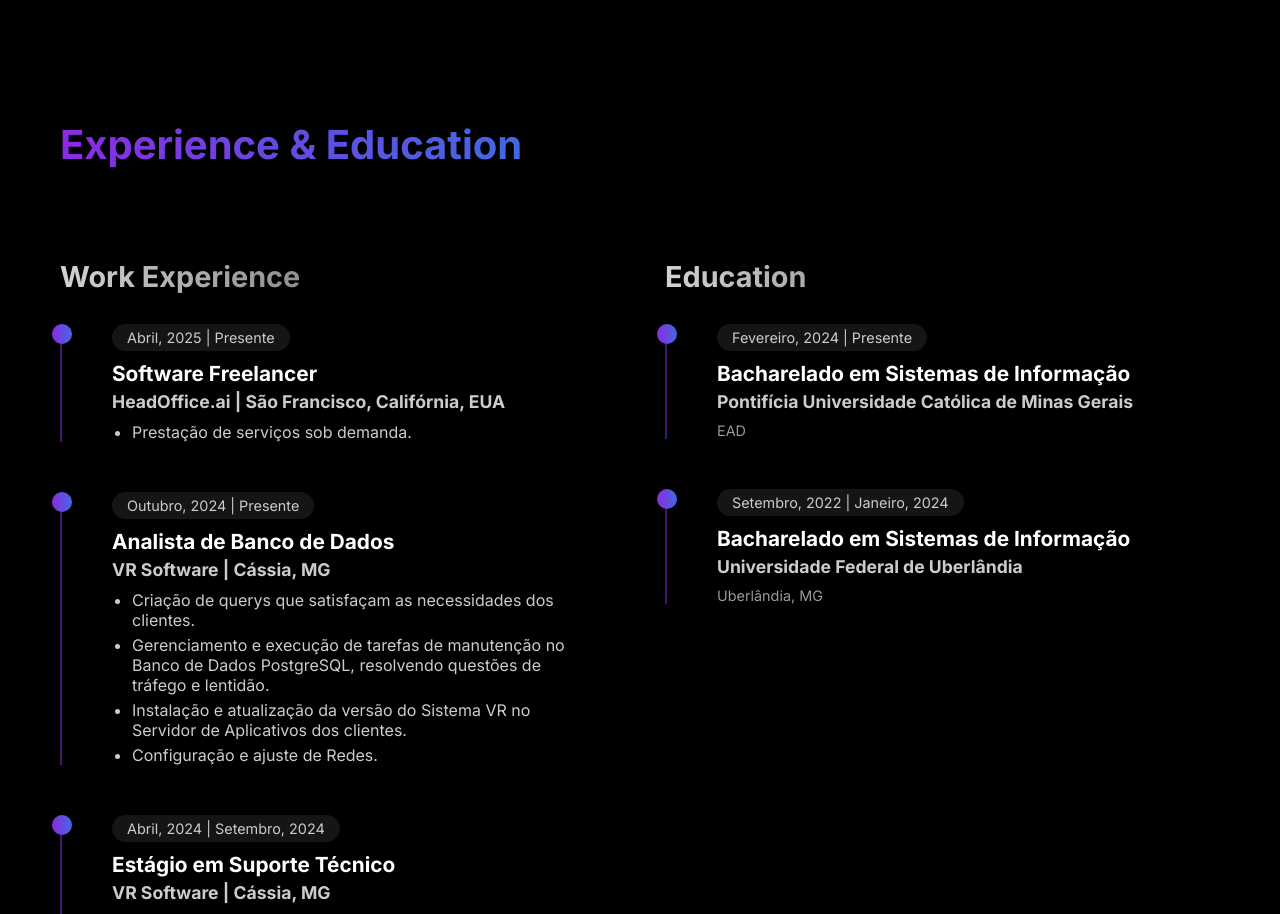
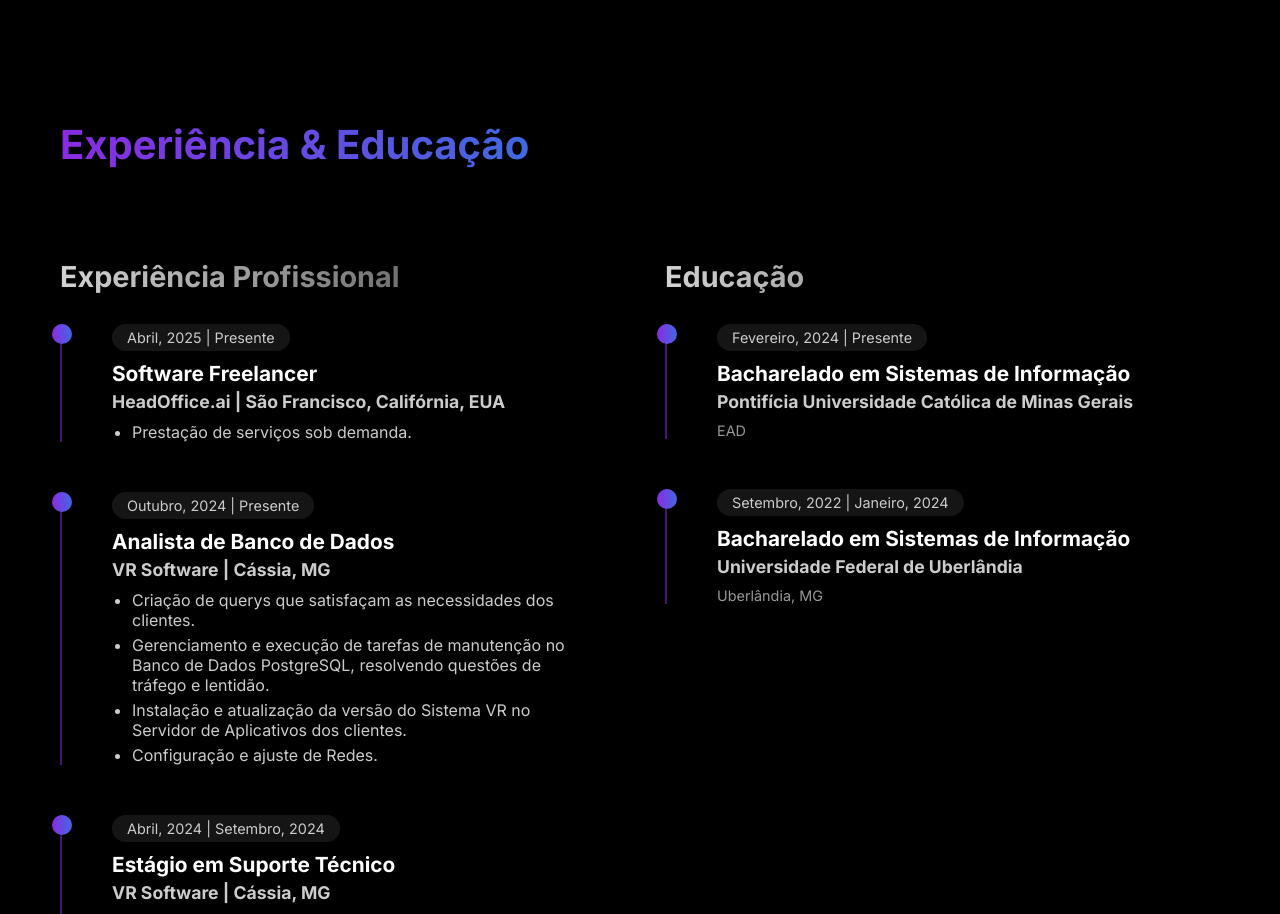
Before and after one commit to notfarchi/farchi.dev, a Next.js app: page / in a window 1280 px wide. Shown: the part 1580-2494 px from the top of the page. Built offline with nearby package versions, Linux system fonts and the light colour scheme; no server answers.

Commit message:
Deixando em portugues

```diff
--- a/components/about.module.css
+++ b/components/about.module.css
@@ -12,7 +12,7 @@
   flex: 1;
   display: flex;
   justify-content: center;
-  margin-top: 0px; /* Adicionado para baixar a imagem verticalmente */
+  margin-top: 0px;
 }
 
 .image {
--- a/components/experience.tsx
+++ b/components/experience.tsx
@@ -54,11 +54,11 @@ const Experience = () => {
   return (
     <section id="experience" className={styles.experience}>
       <div className="container">
-        <h2 className="section-title">Experience & Education</h2>
+        <h2 className="section-title">Experiência & Educação</h2>
 
         <div className={styles.timeline}>
           <div className={styles.timelineWork}>
-            <h3 className={styles.timelineTitle}>Work Experience</h3>
+            <h3 className={styles.timelineTitle}>Experiência Profissional</h3>
             {experiences.map((exp, index) => (
               <div key={index} className={styles.timelineItem}>
                 <div className={styles.timelineContent}>
@@ -78,7 +78,7 @@ const Experience = () => {
           </div>
 
           <div className={styles.timelineEducation}>
-            <h3 className={styles.timelineTitle}>Education</h3>
+            <h3 className={styles.timelineTitle}>Educação</h3>
             {education.map((edu, index) => (
               <div key={index} className={styles.timelineItem}>
                 <div className={styles.timelineContent}>
```
